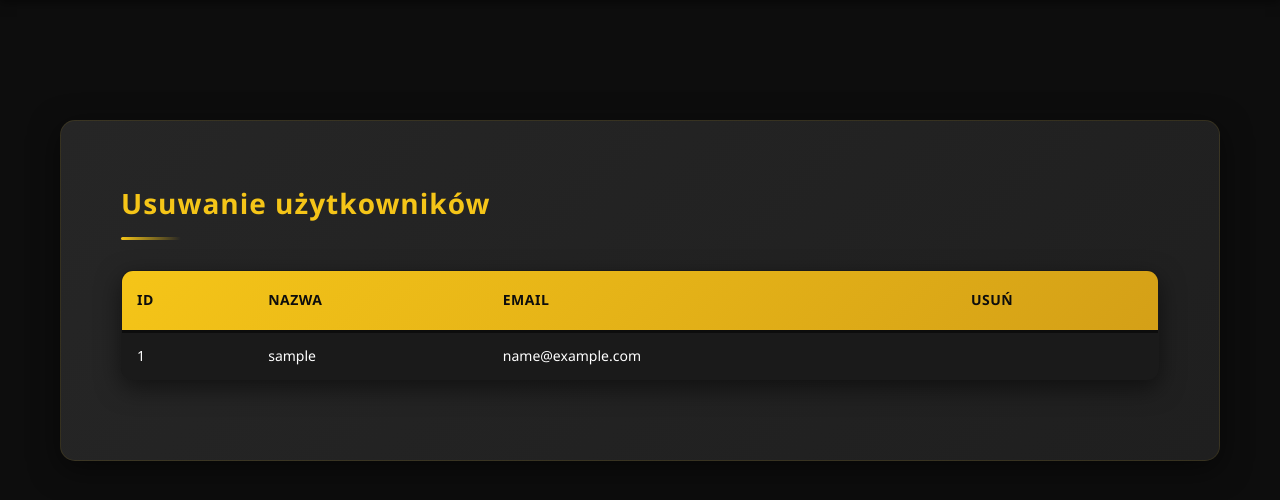
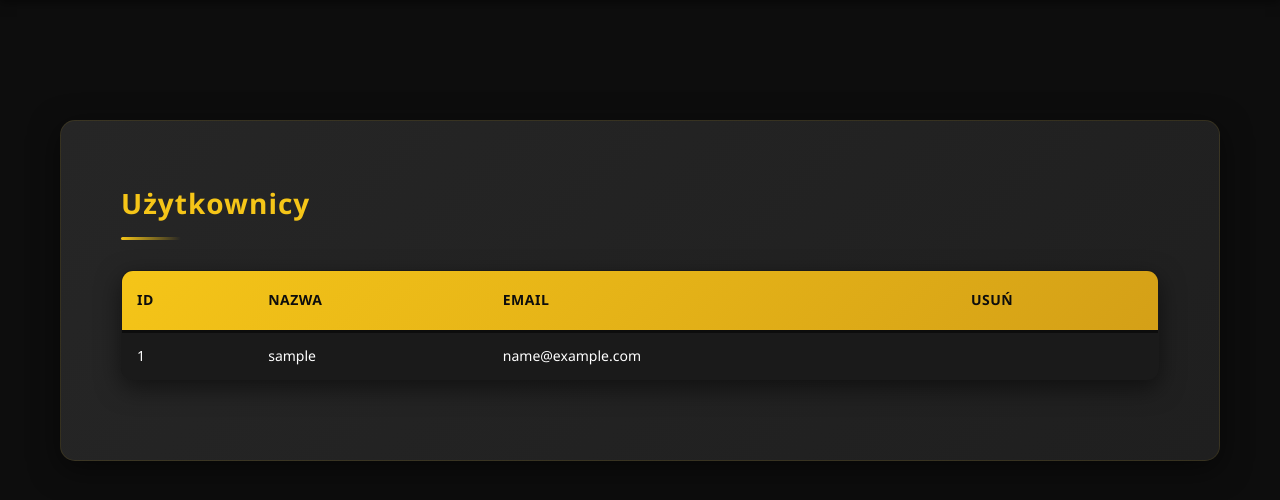
Before and after one commit to kubas2/Kinostrefa, a PHP site: page /admin.php in a window 1280 px wide. Shown: the part 170-670 px from the top of the page. Run offline with PHP 8.4, Linux system fonts and the light colour scheme; the visitor is signed in with stand-in values (Sample User, id 1); tables that the repository leaves empty or names only in its code hold one stand-in row (values such as "Sample post").

Commit message:
Change in admin

```diff
--- a/admin.php
+++ b/admin.php
@@ -7,6 +7,9 @@ if (!isset($_SESSION['username']) || $_SESSION['loggedIn'] !== true) {
     $_SESSION['username'] = 'AdminUser'; // tymczasowy użytkownik
     header("Location: index.php"); exit;
 }
+$zapytanie ='SELECT isadmin From users Where username=?';
+
+
 
 $currentUser = $_SESSION['username'];
 ?>
@@ -28,7 +31,7 @@ $currentUser = $_SESSION['username'];
     <div class='container'>
     <div class="rating-section">
     <div class="placeholder-box">
-        <h2>Usuwanie użytkowników</h2>
+        <h2>Użytkownicy</h2>
     <table class="movies-table">
         <?php
         $stmt = $conn->prepare("SELECT id, username, email from users");
@@ -49,7 +52,7 @@ $currentUser = $_SESSION['username'];
                     <td>{$row['email']}</td>";
 
             if ($row['username'] != $_SESSION['username']) {
-                echo "<td><a href='adminDelete.php?id={$row['id']}'><button id='{$row['id']}'>USUŃ</button></a></td></tr>";
+                echo "<td><a href='adminDelete.php?id={$row['id']}'><button class='button' id='{$row['id']}'>USUŃ</button></a></td></tr>";
             }
         }
 
```
